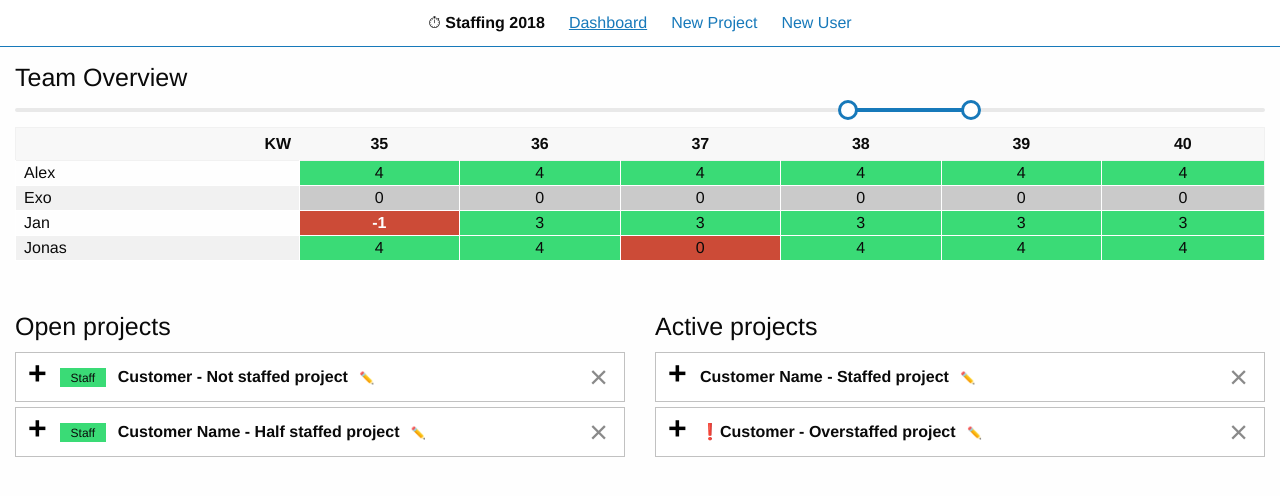
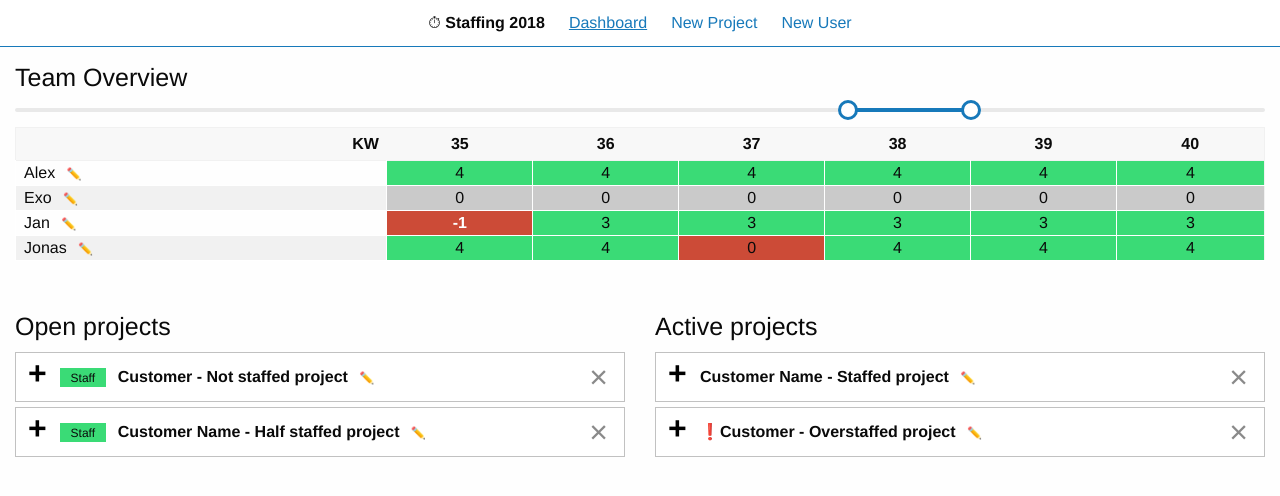
Before and after one commit to hummelch/staffing, a React (Create React App) app: page / in a window 1280 px wide. Shown: the top 496 px of the page. Built offline with nearby package versions, Linux system fonts and the light colour scheme; data requests are answered from the project's data file.

Commit message:
add link to user edit form

```diff
--- a/src/components/workload/WorkloadRow.jsx
+++ b/src/components/workload/WorkloadRow.jsx
@@ -1,5 +1,6 @@
 import React, { Component } from 'react';
 import PropTypes from 'prop-types';
+import {Link} from 'react-router-dom';
 import WorkloadTooltip from './WorkloadTooltip';
 
 
@@ -70,7 +71,10 @@ class WorkloadRow extends Component {
 
     return (
       <tr className="workload__row">
-        <td className="workload__cell workload__cell--name">{user.name}</td>
+        <td className="workload__cell workload__cell--name">
+          {user.name}
+          <Link to={{pathname: '/user', state: {user}}} className="workload__editLink"> <span role="img" aria-label="edit user">✏️</span></Link>
+        </td>
 
         {Object.keys(weeks).map(week => (
           <td onClick={this.handleClick} data-user-id={user.id} data-week={week} key={`${user.id}-${week}`} className={`workload__cell ${this.getClassNameByWorkload(weeks[week].days_left, weeks[week].is_not_available)}`}>
```
